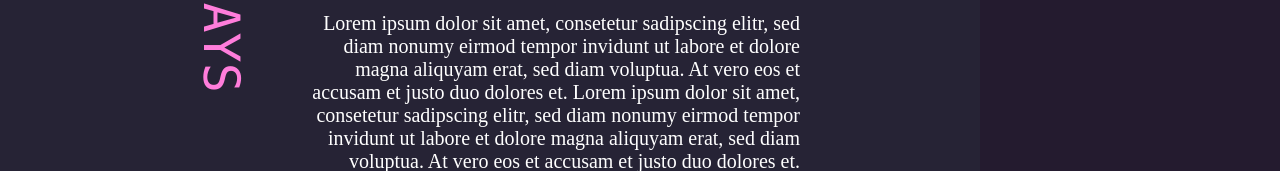
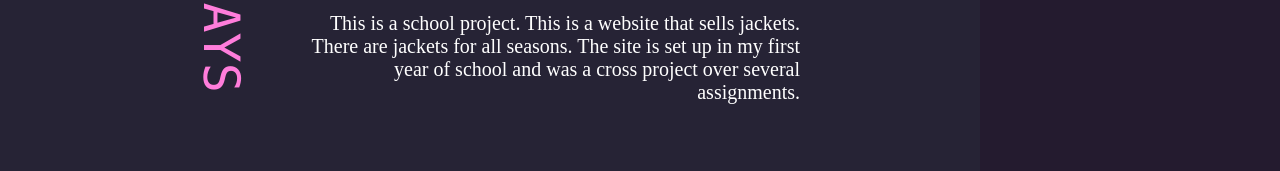
Before and after one commit to minalanglete/portfolio2, a plain HTML site: page workdetail1.html in a window 1280 px wide. Shown: the part 557-728 px from the top of the page. Drawn offline with Linux system fonts and the light colour scheme.

Commit message:
add text

```diff
--- a/workdetail1.html
+++ b/workdetail1.html
@@ -44,20 +44,9 @@
           class="show-webpage"
         />
         <p class="text-workdetail">
-          Lorem ipsum dolor sit amet, consetetur sadipscing elitr, sed diam nonumy eirmod tempor
-          invidunt ut labore et dolore magna aliquyam erat, sed diam voluptua. At vero eos et
-          accusam et justo duo dolores et. Lorem ipsum dolor sit amet, consetetur sadipscing elitr,
-          sed diam nonumy eirmod tempor invidunt ut labore et dolore magna aliquyam erat, sed diam
-          voluptua. At vero eos et accusam et justo duo dolores et. Lorem ipsum dolor sit amet,
-          consetetur sadipscing elitr, sed diam nonumy eirmod tempor invidunt ut labore et dolore
-          magna aliquyam erat, sed diam voluptua. At vero eos et accusam et justo duo dolores et.
-          Lorem ipsum dolor sit amet, consetetur sadipscing elitr, sed diam nonumy eirmod tempor
-          invidunt ut labore et dolore magna aliquyam erat, sed diam voluptua. At vero eos et
-          accusam et justo duo dolores et. Lorem ipsum dolor sit amet, consetetur sadipscing elitr,
-          sed diam nonumy eirmod tempor invidunt ut labore et dolore magna aliquyam erat, sed diam
-          voluptua. At vero eos et accusam et justo duo dolores et. Lorem ipsum dolor sit amet,
-          consetetur sadipscing elitr, sed diam nonumy eirmod tempor invidunt ut labore et dolore
-          magna aliquyam erat, sed diam voluptua. At vero eos et accusam et justo duo dolores et
+          This is a school project. This is a website that sells jackets. There are jackets for all
+          seasons. The site is set up in my first year of school and was a cross project over
+          several assignments.
         </p>
       </div>
       <a href="https://mina-langlete-rainydays.netlify.app/"><h4 class="view">view webpage</h4></a>
```
Also changed, not shown: workdetail2.html (+1 -16 lines), workdetail3.html (+2 -14 lines), workdetail4.html (+3 -14 lines), workdetail5.html (+3 -14 lines), 1 other file.
